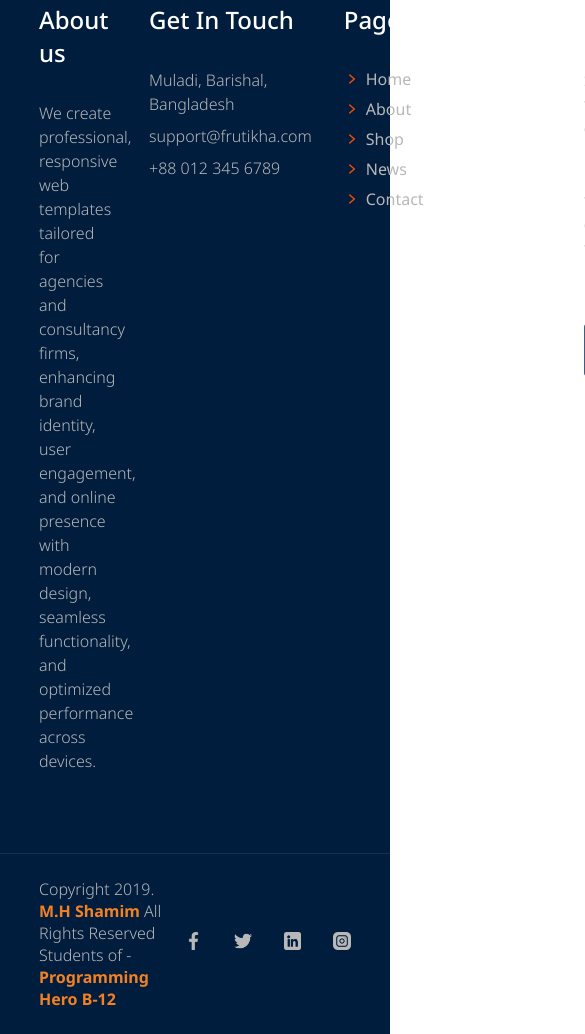
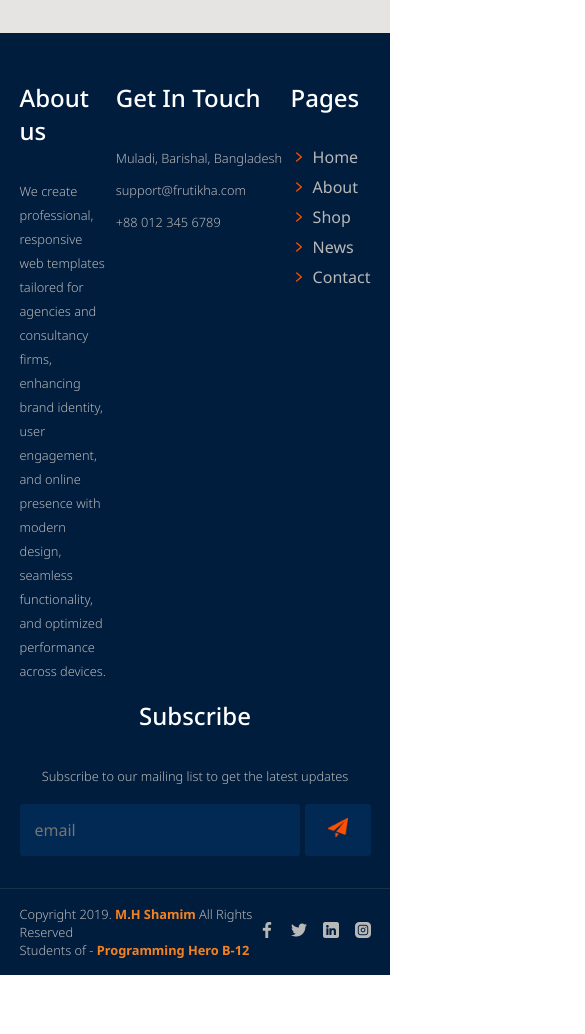
Before and after one commit to shamim1202/frutika, a plain HTML site: page index.html in a window 390 px wide. Shown: the part 6644-7678 px from the top of the page, 585 px wide, since content can reach past the window. After the commit the page ends 7619 px from the top, so only its background shows below. Drawn offline with Linux system fonts and the light colour scheme.

Commit message:
responsive for max 576px  mobile device

```diff
--- a/index.html
+++ b/index.html
@@ -479,6 +479,7 @@
         <footer>
             <section class="footer-container">
                 <div class="footer-info-container">
+                    <div class="info-container">
                         <div class="about-content">
                             <h3>About us</h3>
                             <p>
@@ -542,6 +543,7 @@
                                     <a href="">Contact</a>
                                 </li>
                             </ul>
+                        </div>
                     </div>
 
                     <div class="subscribe-content">
--- a/styles/style.css
+++ b/styles/style.css
@@ -288,6 +288,7 @@ nav {
     padding: 3rem;
     margin: 5rem 0;
 }
+
 .deal-img {
     width: 50%;
     padding: 3rem;
@@ -296,6 +297,7 @@ nav {
 .deal-img:hover {
     animation: rotate 3s ease-in-out;
 }
+
 @keyframes rotate {
     from {
         transform: rotate(0deg);
@@ -315,6 +317,7 @@ nav {
     text-transform: uppercase;
     color: #313131;
 }
+
 .deal-brief {
     color: #696969;
     margin: 1rem 0;
@@ -327,18 +330,21 @@ nav {
     gap: 6px;
     margin: 1rem 0 2rem;
 }
+
 .deal-time {
     border: 2px solid #ff4f00;
     text-align: center;
     width: 80px;
     height: 80px;
 }
+
 .deal-time h4 {
     font-size: 1.8rem;
     font-weight: 800;
     color: #ff4f00;
     padding-top: 7px;
 }
+
 .deal-time p {
     color: #313131;
     font-size: 0.9rem;
@@ -358,16 +364,19 @@ nav {
     width: 100px;
     border-radius: 50%;
 }
+
 .feedback-container h4 {
     font-size: 1.2rem;
     font-weight: 800;
     margin: 1rem 0;
 }
+
 .feedback-container h6 {
     font-size: 0.9rem;
     font-weight: 800;
     color: #313131;
 }
+
 .feedback-container p {
     color: #696969;
     font-style: italic;
@@ -375,6 +384,7 @@ nav {
     letter-spacing: 0.3px;
     line-height: 1.5rem;
 }
+
 .quote {
     font-size: 4rem;
     color: #696969;
@@ -389,19 +399,24 @@ nav {
     justify-content: center;
     gap: 4rem;
 }
+
 .origin-video iframe {
     border-radius: 10px;
     height: 425px;
 }
+
 .origin-video {
     flex: 1;
 }
+
 .origin-content {
     flex: 1;
 }
+
 .origin-content p {
     color: #696969;
 }
+
 .origin-content button {
     margin: 1.5rem 0;
 }
@@ -413,19 +428,23 @@ nav {
     background-size: cover;
     margin: 8rem 0;
 }
+
 .discount-content {
     padding: 6rem;
     max-width: 60%;
 }
+
 .sale-discount {
     font-size: 3rem;
 }
+
 .discount-precent {
     display: flex;
     align-items: end;
     gap: 8px;
     margin: 1rem 0;
 }
+
 .discount-precent p {
     width: 50px;
     font-size: 1.2rem;
@@ -433,6 +452,7 @@ nav {
     color: #191919;
     padding-bottom: 8px;
 }
+
 .discount-precent h3 {
     font-size: 3.2rem;
     font-weight: 800;
@@ -444,6 +464,7 @@ nav {
     max-width: 80vw;
     margin: 5rem auto;
 }
+
 .news-card-container {
     display: grid;
     grid-template-columns: repeat(3, 1fr);
@@ -454,6 +475,7 @@ nav {
     border-radius: 20px 20px 5px 5px;
     box-shadow: 3px 3px 10px 5px rgba(75, 75, 75, 0.1);
 }
+
 .news-card:hover {
     box-shadow: 3px 3px 10px 6px rgba(47, 0, 255, 0.15);
 }
@@ -543,10 +565,12 @@ nav {
     background-color: #e5e4e2;
     padding: 3rem 0;
 }
+
 .company-content {
     max-width: 80vw;
     margin: 0 auto;
-    display: flex;
+    display: grid;
+    grid-template-columns: repeat(5, 1fr);
     align-items: center;
     justify-content: space-between;
 }
@@ -555,6 +579,7 @@ nav {
 footer {
     background-color: #001d3d;
 }
+
 .footer-info-container {
     max-width: 80vw;
     margin: 0 auto;
@@ -564,11 +589,19 @@ footer {
     gap: 2rem;
     justify-content: space-between;
 }
+
+.info-container {
+    width: 100%;
+    display: flex;
+    justify-content: space-between;
+}
+
 .footer-info-container h3 {
     padding-bottom: 2rem;
     font-size: 1.5rem;
     font-weight: 500;
 }
+
 .footer-info-container p {
     color: #b8b8b8;
     line-height: 1.5rem;
@@ -578,9 +611,11 @@ footer {
 .about-content {
     width: 25%;
 }
+
 .get-touch-content p {
     padding-bottom: 8px;
 }
+
 .pages-content li {
     display: flex;
     align-items: center;
@@ -588,26 +623,30 @@ footer {
     list-style: none;
     padding-bottom: 8px;
 }
+
 .pages-content img {
     width: 1rem;
 }
+
 .pages-content a {
     text-decoration: none;
     color: #b8b8b8;
 }
+
 .pages-content a:hover {
     color: #ff4f00;
 }
 
 .subscribe-content {
-    max-width: 40%;
-    padding-left: 8rem;
+    padding-left: 5rem;
 }
+
 .subscribe-input-content {
     display: flex;
     gap: 5px;
     margin: 1rem 0;
 }
+
 .subscribe-input-content input {
     width: 85%;
     padding: 15px 15px;
@@ -625,20 +664,24 @@ footer {
 }
 
 .input-button {
-    width: 15%;
+    width: 20%;
     background-color: #022d5ac2;
     border: none;
     border-radius: 3px;
     cursor: pointer;
 }
+
 .input-button img {
     width: 40px;
+    height: 40px;
     padding: 10px;
 }
+
 .horizontal-border {
     display: block;
     border-top: 1px solid rgba(210, 236, 160, 0.1);
 }
+
 .footer-link-container {
     max-width: 80vw;
     margin: 0 auto;
@@ -647,24 +690,30 @@ footer {
     justify-content: space-between;
     padding: 1.5rem 0;
 }
+
 .footer-copyright p {
     color: #b8b8b8;
     font-weight: 300;
 }
+
 .footer-copyright span {
     font-weight: 700;
     color: #f28123;
 }
+
 .social-link {
     display: flex;
     align-items: center;
     gap: 2rem;
 }
+
 .social-link img {
     width: 1.1rem;
 }
 
-/*-------- Responsive For Small Mobile (max-576px) Device ---------*/
+/*---------------------------------------------------------------
+-------- Responsive For Small Mobile (max-576px) Device ---------
+---------------------------------------------------------------*/
 
 @media screen and (max-width: 576px) {
     /*----- Button Style -----*/
@@ -673,12 +722,14 @@ footer {
         font-size: 0.8rem;
         font-weight: 400;
     }
+
     .outline-btn,
     .outline-btn:hover {
         padding: 0.4rem 1rem;
         font-size: 0.8rem;
         font-weight: 400;
     }
+
     .btn img {
         width: 1rem;
     }
@@ -689,21 +740,25 @@ footer {
         background: url(../images/hero-bg-3.jpg);
         background-size: cover;
     }
+
     nav {
         flex-direction: column;
         align-items: center;
         justify-content: center;
     }
+
     .menu ul {
         flex-direction: column;
         gap: 0.8rem;
         margin: 2rem 0 1rem;
     }
+
     .menu-icon {
         align-items: center;
         justify-content: center;
         gap: 4rem;
     }
+
     .logo,
     .menu,
     .menu-icon {
@@ -714,6 +769,7 @@ footer {
     .banner {
         padding: 1rem 1rem 2rem;
     }
+
     .banner-sub-title {
         font-size: 15px;
         font-weight: 700;
@@ -733,16 +789,19 @@ footer {
     .ssr-container {
         gap: 0.5rem;
     }
+
     .ssr-container img {
         width: 3rem;
         border: 2px dotted #f28123;
         border-radius: 50%;
         padding: 0.5rem;
     }
+
     .ssr-content h4 {
         font-size: 0.8rem;
         margin-bottom: 5px;
     }
+
     .ssr-content p {
         font-size: 0.7rem;
     }
@@ -752,33 +811,41 @@ footer {
         max-width: 90vw;
         margin: 3rem auto;
     }
+
     .products-details {
         max-width: 100%;
         padding: 1rem;
     }
+
     .products-title {
         font-size: 1.5rem;
         font-weight: 800;
     }
+
     .products-brief {
         line-height: 1.3rem;
         font-size: 0.8rem;
     }
+
     .products-card-container {
         grid-template-columns: 1fr;
         gap: 3rem;
     }
+
     .product-card {
         margin: 0 3rem;
     }
+
     .product-name {
         font-size: 1rem;
         font-weight: 700;
     }
+
     .product-card p {
         font-size: 0.8rem;
         font-weight: 400;
     }
+
     .product-price {
         font-size: 1.3rem;
     }
@@ -789,33 +856,41 @@ footer {
         padding: 2rem 1rem;
         margin: 3rem 0;
     }
+
     .deal-content {
         padding: 0 10px;
     }
+
     .deal-img {
         padding: 1rem;
     }
+
     .sub-title {
         font-size: 0.9rem;
     }
+
     .deal-brief {
         font-size: 0.8rem;
         line-height: 1.2rem;
     }
+
     .deal-counter {
         gap: 4px;
         margin: 0.6rem 0 1.2rem;
     }
+
     .deal-time {
         border: 1px solid #ff4f00;
         width: 50px;
         height: 50px;
     }
+
     .deal-time h4 {
         font-size: 1.2rem;
         font-weight: 700;
         padding-top: 2px;
     }
+
     .deal-time p {
         font-size: 0.7rem;
     }
@@ -824,19 +899,23 @@ footer {
     .feedback-container img {
         width: 70px;
     }
+
     .feedback-container h4 {
         font-size: 1rem;
         font-weight: 700;
     }
+
     .feedback-container h6 {
         font-size: 0.8rem;
         font-weight: 700;
     }
+
     .feedback-container p {
         font-size: 0.8rem;
         margin: 1rem 0;
         line-height: 1.2rem;
     }
+
     .quote {
         font-size: 2.5rem;
     }
@@ -849,11 +928,13 @@ footer {
         margin: 3rem auto;
         gap: 2rem;
     }
+
     .origin-video iframe {
         width: 100%;
         height: 300px;
         margin-bottom: 2rem;
     }
+
     .origin-details {
         font-size: 0.8rem;
         line-height: 1.2rem;
@@ -863,12 +944,14 @@ footer {
     .discount-container {
         margin: 5rem 0;
     }
+
     .discount-content {
         max-width: 60%;
         margin: 0 auto;
         padding: 2rem;
         text-align: center;
     }
+
     .discount-precent {
         align-items: end;
         justify-content: center;
@@ -881,33 +964,71 @@ footer {
         max-width: 90vw;
         margin: 3rem auto 2rem;
     }
+
     .news-card-container {
         grid-template-columns: 1fr;
         row-gap: 3rem;
     }
+
     .news-card-header {
         margin: 4rem 0 2rem;
         padding: 0;
     }
+
     .news-card-content h3 {
         font-size: 1rem;
     }
+
     .news-card-content img {
         width: 0.7rem;
     }
+
     .news-card-details {
         font-size: 0.8rem;
     }
+
     .news-link a {
         font-weight: 400;
         font-size: 0.8rem;
     }
+
     .news-container button {
         margin: 3rem auto;
     }
+
+    /*----- Company Logo Section Style ------*/
+    .company-content {
+        max-width: 90vw;
+        grid-template-columns: repeat(3, 1fr);
+    }
+
+    /*----- Footer Section -----*/
+    footer p {
+        font-size: 0.8rem;
+    }
+
+    .footer-info-container {
+        max-width: 90vw;
+        padding: 3rem 0 1rem;
+        gap: 1rem;
+        flex-direction: column;
+    }
+
+    .subscribe-content {
+        text-align: center;
+        padding: 0;
+    }
+
+    .footer-link-container {
+        max-width: 90vw;
+        padding: 1rem 0;
+    }
+
+    .social-link {
+        gap: 1rem;
+    }
+
+    .social-link img {
+        width: 1rem;
+    }
 }
-
-/*
-
-
-    */
```
Lines whose indentation alone changed are shown as unchanged.
